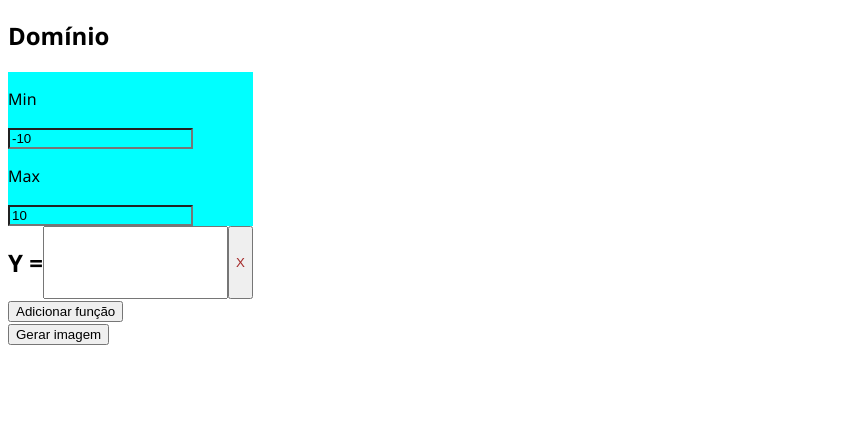
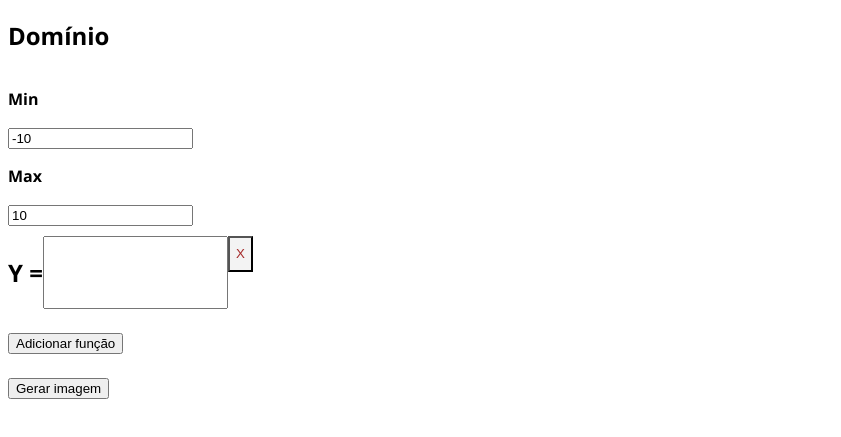
Before and after one commit to Amy-Kuhn-Hammes/CLP-function_plotting-, a plain HTML site: page app/index.html in a window 1280 px wide. Both pictures are taken after a click on the button "Adicionar função". Shown: the part 67-504 px from the top of the page, without its empty margins (0-841 px from the left). Drawn offline with Linux system fonts and the light colour scheme.

```diff
--- a/app/index.html
+++ b/app/index.html
@@ -24,12 +24,12 @@
                     </div>
 
                 </div>
-                <div id="inputs">
-
-                </div>
+                <div id="inputs"></div>
+                <br>
                 <div id="buttom">
                     <button id="btn">Adicionar função</button>
                 </div>
+                <br>
                 <div id="gen" onclick="submitForm()">
                     <button id="genbtn">Gerar imagem</button>
                 </div>
--- a/app/styles.css
+++ b/app/styles.css
@@ -1,14 +1,33 @@
 body{
  font-family: 'Segoe UI', Tahoma, Geneva, Verdana, sans-serif;
 }
+
 h1{
     text-align: center;
 }
 
 .buttonDelete{
     color: brown;
+    height: 50%;
+    background-color: rgb(243, 243, 243);
 }
 
-.inputsMinMax{
-    background-color: aqua;
+.buttonDelete:hover{
+    color: red;
+
 }
+.inputsMinMax p{
+  font-weight: bold;
+}
+
+#inputs{
+  width: 100%;
+  display: flex;
+  flex-wrap: wrap;
+  justify-content: flex-start;
+  align-items: space-between;
+  gap: 20pt;
+  margin-top: 10px;
+    /*margin: 10px 0;*/
+  width: 100%;
+}
```
Also changed, not shown: 1 other file.
